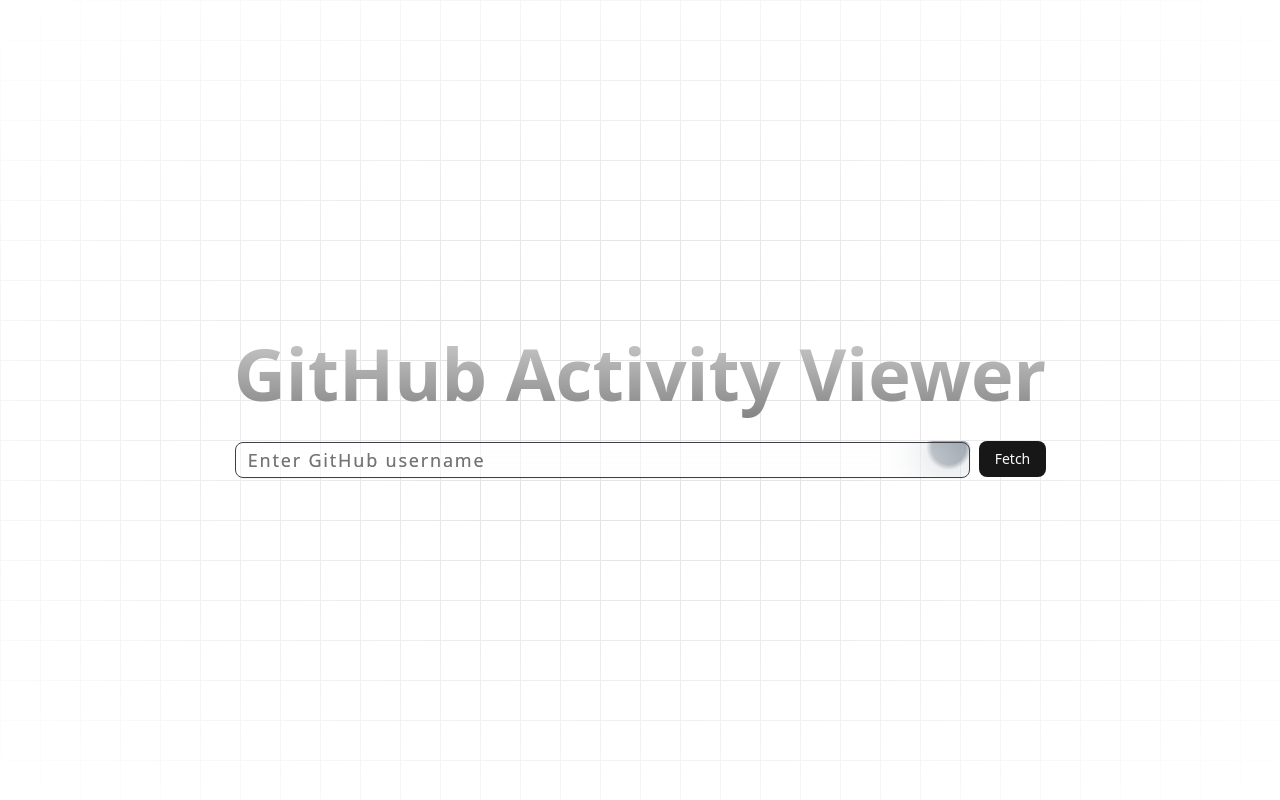
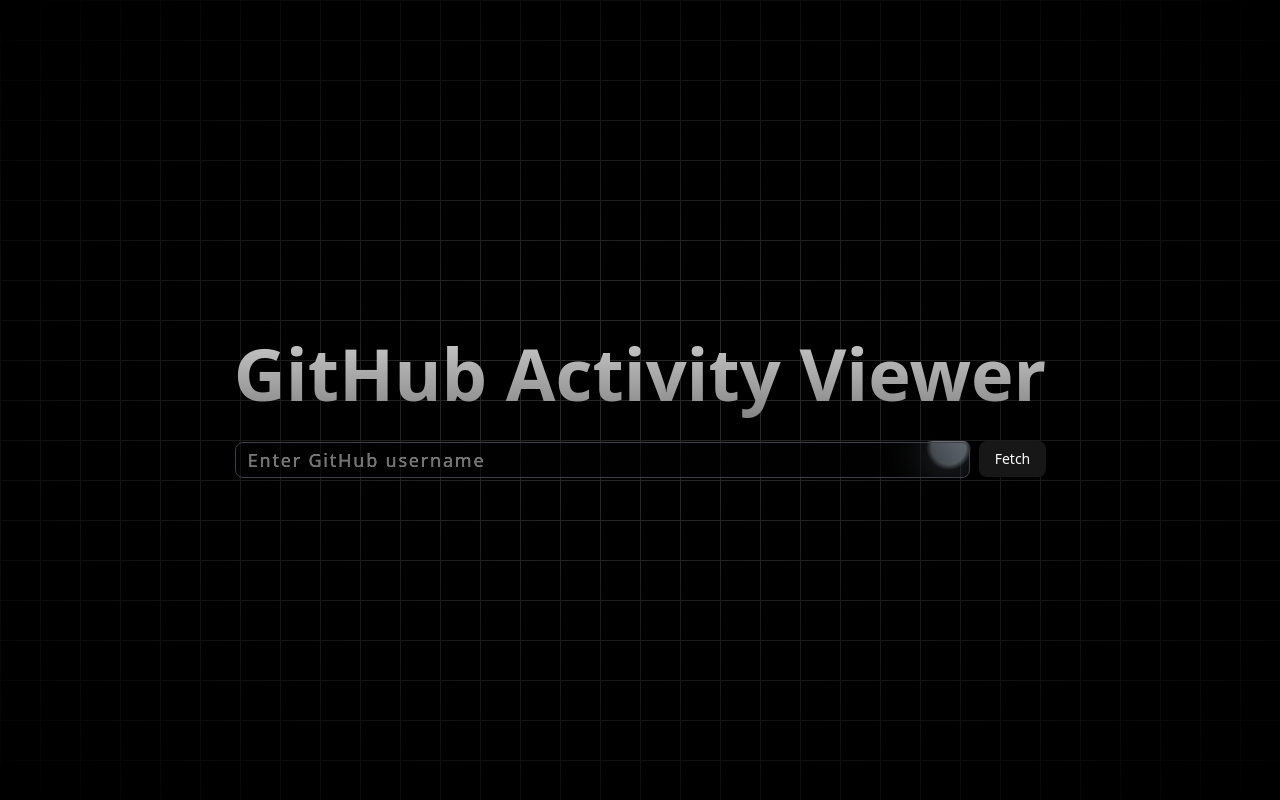
Before and after one commit to JatinMehta007/Github_repo_viewer, a React (Vite) app: page / in a window 1280 px wide. Built offline with nearby package versions, Linux system fonts and the light colour scheme.

Commit message:
change theme

```diff
--- a/src/App.tsx
+++ b/src/App.tsx
@@ -26,16 +26,16 @@
   };
 
   return (
-     <div className="relative min-h-screen flex  w-full items-center justify-center bg-white dark:bg-black">
+     <div className="relative min-h-screen flex  w-full items-center justify-center bg-black">
           <div
             className={cn(
               "absolute inset-0",
               "[background-size:40px_40px]",
               "[background-image:linear-gradient(to_right,#e4e4e7_1px,transparent_1px),linear-gradient(to_bottom,#e4e4e7_1px,transparent_1px)]",
-              "dark:[background-image:linear-gradient(to_right,#262626_1px,transparent_1px),linear-gradient(to_bottom,#262626_1px,transparent_1px)]",
+              "[background-image:linear-gradient(to_right,#262626_1px,transparent_1px),linear-gradient(to_bottom,#262626_1px,transparent_1px)]",
             )}
           />
-          <div className="pointer-events-none absolute inset-0 flex items-center justify-center bg-white [mask-image:radial-gradient(ellipse_at_center,transparent_20%,black)] dark:bg-black"></div>
+          <div className="pointer-events-none absolute inset-0 flex items-center justify-center bg-black [mask-image:radial-gradient(ellipse_at_center,transparent_20%,black)] "></div>
 
     <div className="relative p-6 max-w-4xl mx-auto">
       <h1 className="relative z-20 bg-gradient-to-b from-neutral-200 to-neutral-500 bg-clip-text py-8 text-7xl font-bold text-transparent ">GitHub Activity Viewer</h1>
```
